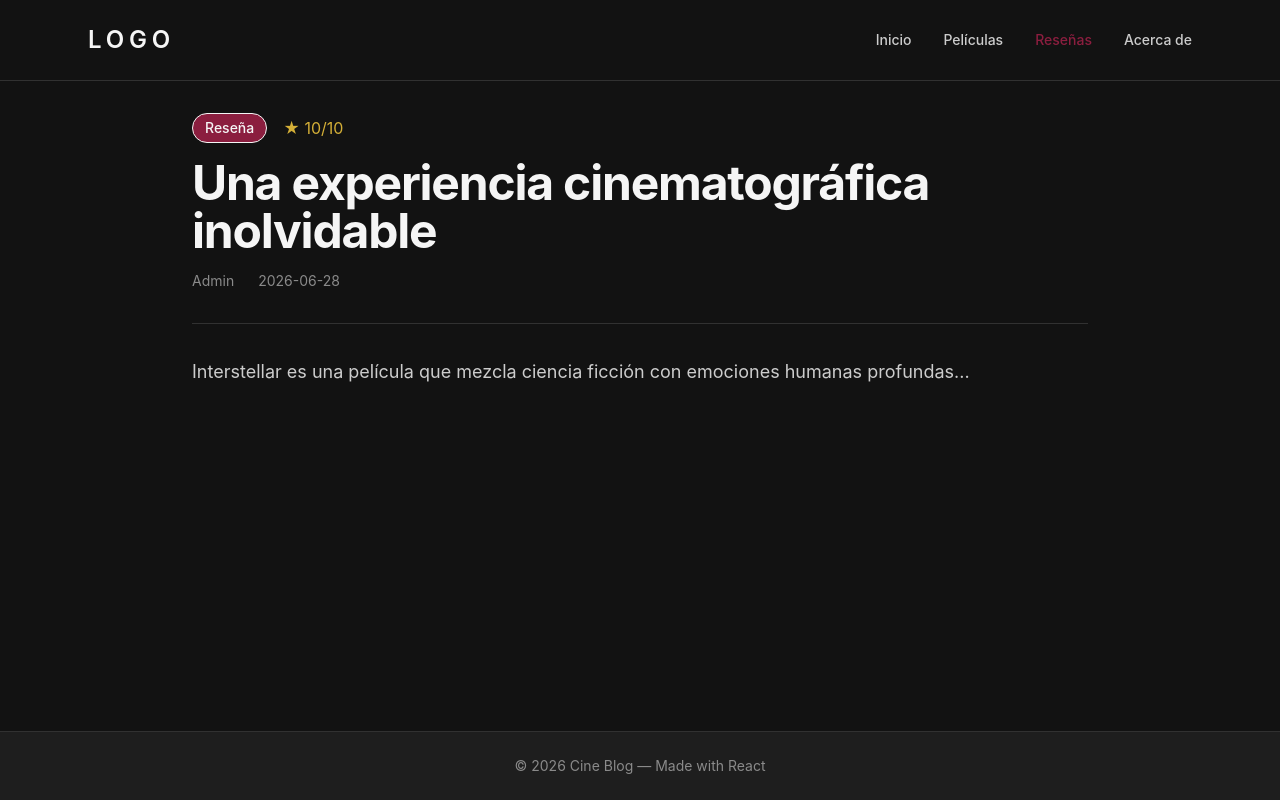
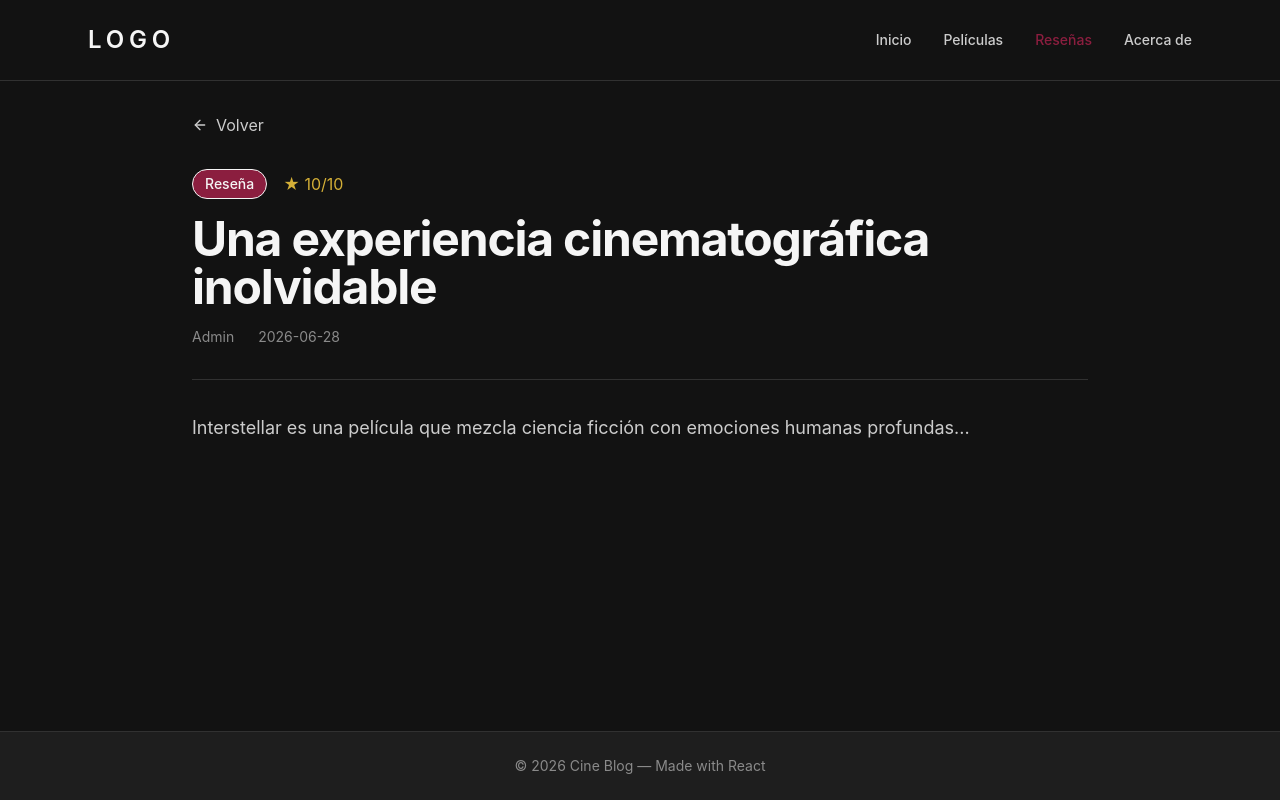
Before and after one commit to walterfcr/cine-blog, a React (Vite) app: page /reviews/1 in a window 1280 px wide. Built offline with nearby package versions, Linux system fonts and the light colour scheme; no server answers.

Commit message:
feat: add reusable back button component

```diff
--- /dev/null
+++ b/src/components/ui/BackButton.tsx
@@ -0,0 +1,27 @@
+import { useNavigate } from 'react-router-dom'
+import { LuArrowLeft } from 'react-icons/lu'
+
+function BackButton() {
+  const navigate = useNavigate()
+
+  return (
+    <button
+      onClick={() => navigate(-1)}
+      className="
+        mb-8
+        inline-flex
+        items-center
+        gap-2
+        text-text-secondary
+        transition-colors
+        hover:text-text-primary
+      "
+    >
+      <LuArrowLeft />
+
+      <span>Volver</span>
+    </button>
+  )
+}
+
+export default BackButton
--- a/src/pages/MovieDetail.tsx
+++ b/src/pages/MovieDetail.tsx
@@ -3,6 +3,7 @@ import { useParams } from 'react-router-dom'
 import Spinner from '@/components/ui/Spinner'
 import { getMovieDetails } from '@/services/tmdb'
 import PageHeader from '@/components/ui/PageHeader'
+import BackButton from '@/components/ui/BackButton'
 
 function MovieDetail() {
   const { movieId } = useParams()
@@ -30,6 +31,7 @@ function MovieDetail() {
 
   return (
     <div className="space-y-8">
+      <BackButton />
       <section className="space-y-4">
         <div className="relative overflow-hidden rounded-xl">
           <img
--- a/src/pages/ReviewDetail.tsx
+++ b/src/pages/ReviewDetail.tsx
@@ -4,6 +4,7 @@ import Badge from '@/components/ui/Badge'
 import { getMovieDetails } from '@/services/tmdb'
 import { useQuery } from '@tanstack/react-query'
 import { Link } from 'react-router-dom'
+import BackButton from '@/components/ui/BackButton'
 
 function ReviewDetail() {
   const { reviewId } = useParams()
@@ -20,6 +21,7 @@ function ReviewDetail() {
   }
   return (
     <article className="mx-auto max-w-4xl space-y-8">
+      <BackButton />
       <header className="space-y-4">
         <div className="flex items-center gap-4">
           <Badge variant="accent">Reseña</Badge>
```
